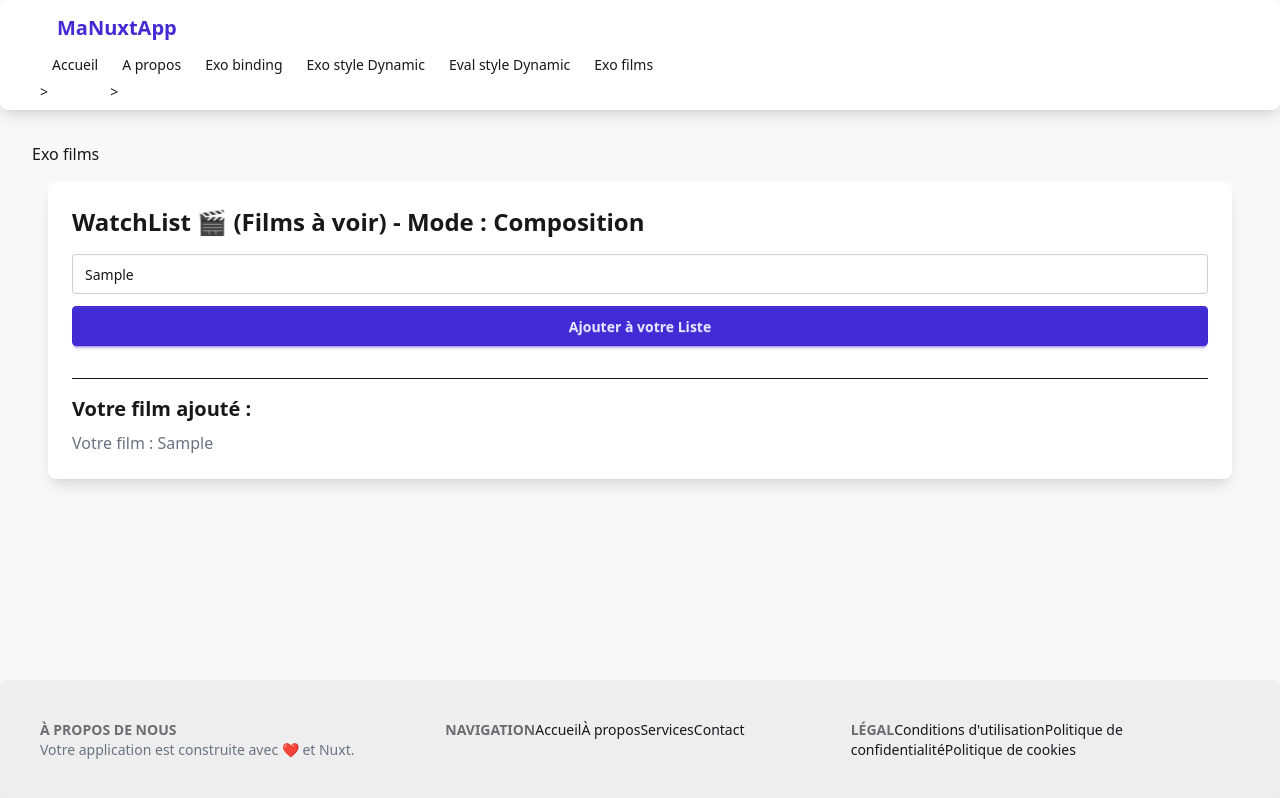
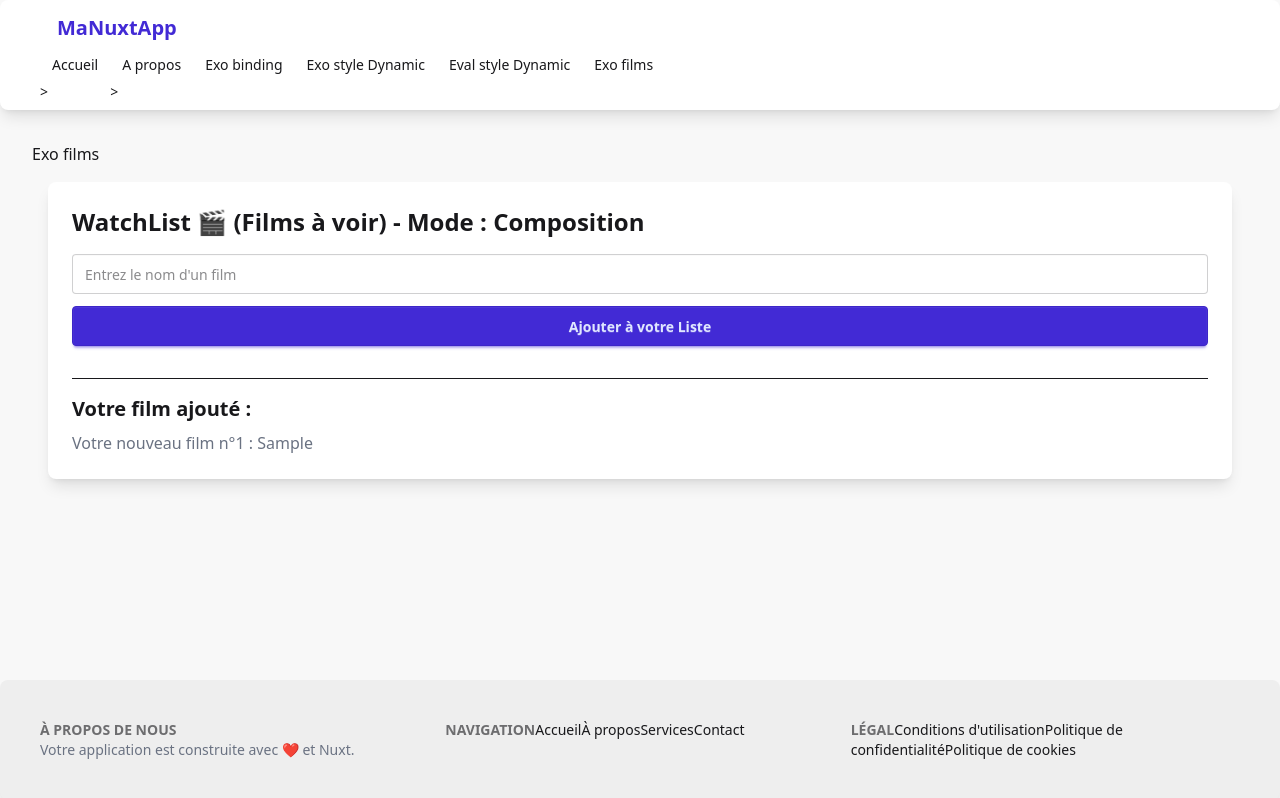
Before and after one commit to lisadelbes/projet-global-vue-nuxt, a Vue app in the folder projet-cours-vue/: page /exo-films in a window 1280 px wide. Both pictures are taken after typing "Sample" into the empty fields and a click on the button "Ajouter à votre Liste". Built offline with nearby package versions, Linux system fonts and the light colour scheme.

Commit message:
nouveaux exos v-for

```diff
--- a/projet-cours-vue/src/components/Exo-films.vue
+++ b/projet-cours-vue/src/components/Exo-films.vue
@@ -24,11 +24,9 @@
                 Votre film : {{ tab_titres_films }}
             </p> -->
 
-             <p v-for="item in tab_titres_films" class="text-gray-500">
-                Votre film : {{ item }}
+             <p @click="info(item, index)" v-for="(item, index) in tab_titres_films" class="text-gray-500">
+                Votre nouveau film n°{{ index +1 }} : {{ item }}
             </p>
-
-
         </div>
     </div>
 </template>
@@ -41,7 +39,11 @@ const tab_titres_films = ref([]);
 
 function ajout_films(){
     tab_titres_films.value.push(titre.value);
-    console.log(tab_titres_films);
+    titre.value = "";
+}
+
+function info(item, index) {
+    tab_titres_films.value.splice(index, 1);
 }
 
 
```
